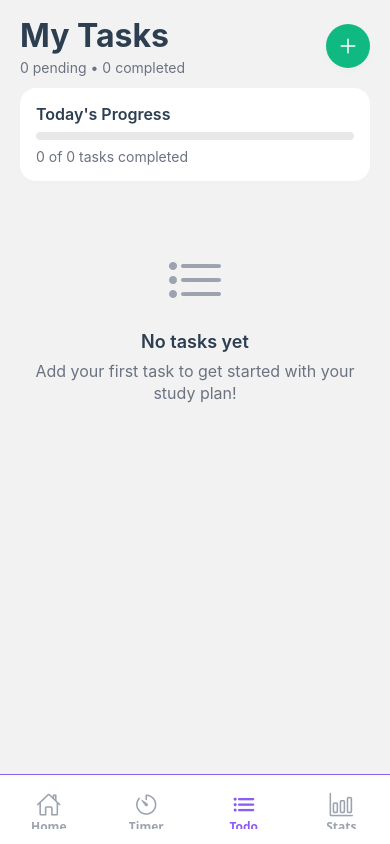
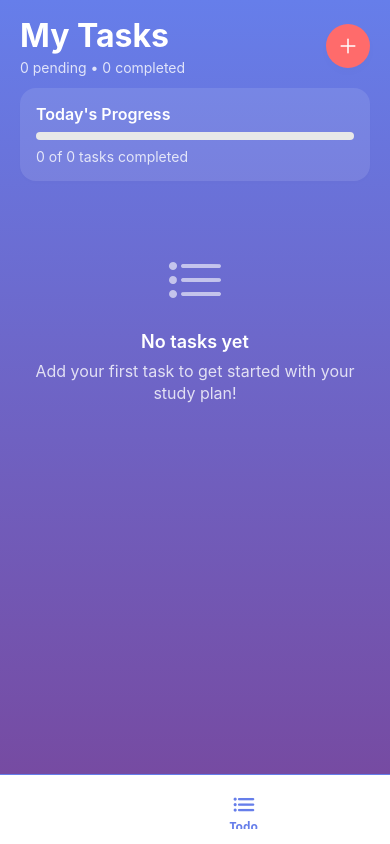
Before and after one commit to Sirius-ashwak/Purr, a React Native app: screen /Todo in a window 390 px wide. Built offline with nearby package versions, Linux system fonts and the light colour scheme.

Commit message:
Fix Timer Start Button and Use Cat with Pumpkin Image

```diff
--- a/package.json
+++ b/package.json
@@ -23,10 +23,10 @@
     "react": "18.2.0",
     "react-dom": "18.2.0",
     "react-native": "0.73.6",
-    "react-native-safe-area-context": "5.4.0",
+    "react-native-svg": "^15.11.2",
+    "react-native-web": "^0.20.0",
     "react-native-screens": "~4.11.1",
-    "react-native-svg": "^15.11.2",
-    "react-native-web": "^0.20.0"
+    "react-native-safe-area-context": "5.4.0"
   },
   "devDependencies": {
     "@babel/core": "^7.25.0",
--- a/src/components/CatWithPumpkinMascot.js
+++ b/src/components/CatWithPumpkinMascot.js
@@ -1,46 +1,16 @@
 import React, { useEffect, useRef } from 'react';
 import { View, StyleSheet, Animated } from 'react-native';
-import Svg, { Circle, Ellipse, Path, Rect, G, Polygon } from 'react-native-svg';
+import LottieView from 'lottie-react-native';
 
 const CatWithPumpkinMascot = () => {
-  // Animation values
-  const bobAnimation = useRef(new Animated.Value(0)).current;
-  const blinkAnimation = useRef(new Animated.Value(1)).current;
+  const animationRef = useRef(null);
   const scaleAnim = useRef(new Animated.Value(1)).current;
 
   useEffect(() => {
-    // Bobbing animation
-    const bobLoop = Animated.loop(
-      Animated.sequence([
-        Animated.timing(bobAnimation, {
-          toValue: 1,
-          duration: 2000,
-          useNativeDriver: true,
-        }),
-        Animated.timing(bobAnimation, {
-          toValue: 0,
-          duration: 2000,
-          useNativeDriver: true,
-        }),
-      ])
-    );
-
-    // Blinking animation
-    const blinkLoop = Animated.loop(
-      Animated.sequence([
-        Animated.delay(3000),
-        Animated.timing(blinkAnimation, {
-          toValue: 0.1,
-          duration: 150,
-          useNativeDriver: true,
-        }),
-        Animated.timing(blinkAnimation, {
-          toValue: 1,
-          duration: 150,
-          useNativeDriver: true,
-        }),
-      ])
-    );
+    // Start the Lottie animation
+    if (animationRef.current) {
+      animationRef.current.play();
+    }
 
     // Gentle breathing animation
     const breathingAnimation = Animated.loop(
@@ -58,21 +28,12 @@
       ])
     );
 
-    bobLoop.start();
-    blinkLoop.start();
     breathingAnimation.start();
 
     return () => {
-      bobLoop.stop();
-      blinkLoop.stop();
       breathingAnimation.stop();
     };
   }, []);
-
-  const bobTransform = bobAnimation.interpolate({
-    inputRange: [0, 1],
-    outputRange: [0, 5],
-  });
 
   return (
     <View style={styles.container}>
@@ -80,75 +41,18 @@
         style={[
           styles.animationContainer,
           {
-            transform: [{ scale: scaleAnim }, { translateY: bobTransform }]
+            transform: [{ scale: scaleAnim }]
           }
         ]}
       >
-        <Svg width={200} height={200} viewBox="0 0 200 200">
-          {/* Pumpkin */}
-          <G transform="translate(100, 140)">
-            <Ellipse cx="0" cy="0" rx="35" ry="30" fill="#FF6B35" />
-            <Path d="M-30 -10 Q-20 -20 -10 -10 Q0 -20 10 -10 Q20 -20 30 -10" stroke="#E55A2B" strokeWidth="2" fill="none" />
-            <Path d="M-20 0 Q-10 -10 0 0 Q10 -10 20 0" stroke="#E55A2B" strokeWidth="2" fill="none" />
-            <Path d="M-15 10 Q0 0 15 10" stroke="#E55A2B" strokeWidth="2" fill="none" />
-            <Rect x="-3" y="-35" width="6" height="8" fill="#4A5D23" />
-          </G>
-
-          {/* Cat Body */}
-          <Ellipse cx="100" cy="110" rx="40" ry="35" fill="#F5F5F5" />
-
-          {/* Cat Head */}
-          <Circle cx="100" cy="70" r="35" fill="#F5F5F5" />
-
-          {/* Cat Ears */}
-          <Path d="M75 45 L85 25 L95 45 Z" fill="#F5F5F5" />
-          <Path d="M105 45 L115 25 L125 45 Z" fill="#F5F5F5" />
-          <Path d="M80 42 L85 32 L90 42 Z" fill="#FFB6C1" />
-          <Path d="M110 42 L115 32 L120 42 Z" fill="#FFB6C1" />
-
-          {/* Eyes with blinking - BLUE EYES */}
-          <Animated.View style={{ opacity: blinkAnimation }}>
-            <Ellipse cx="88" cy="65" rx="6" ry="8" fill="#4A90E2" />
-            <Ellipse cx="112" cy="65" rx="6" ry="8" fill="#4A90E2" />
-            <Circle cx="90" cy="63" r="2" fill="#FFFFFF" />
-            <Circle cx="114" cy="63" r="2" fill="#FFFFFF" />
-          </Animated.View>
-
-          {/* Nose */}
-          <Path d="M100 75 L95 80 L105 80 Z" fill="#FFB6C1" />
-
-          {/* Mouth */}
-          <Path d="M100 82 Q95 86 90 82" stroke="#2C3E50" strokeWidth="2" fill="none" strokeLinecap="round" />
-          <Path d="M100 82 Q105 86 110 82" stroke="#2C3E50" strokeWidth="2" fill="none" strokeLinecap="round" />
-
-          {/* Whiskers */}
-          <Path d="M65 68 L80 70" stroke="#2C3E50" strokeWidth="1.5" strokeLinecap="round" />
-          <Path d="M65 75 L80 75" stroke="#2C3E50" strokeWidth="1.5" strokeLinecap="round" />
-          <Path d="M120 70 L135 68" stroke="#2C3E50" strokeWidth="1.5" strokeLinecap="round" />
-          <Path d="M120 75 L135 75" stroke="#2C3E50" strokeWidth="1.5" strokeLinecap="round" />
-
-          {/* Cat Arms */}
-          <Ellipse cx="70" cy="95" rx="12" ry="20" fill="#F5F5F5" />
-          <Ellipse cx="130" cy="95" rx="12" ry="20" fill="#F5F5F5" />
-
-          {/* Paws */}
-          <Circle cx="68" cy="112" r="8" fill="#F5F5F5" />
-          <Circle cx="132" cy="112" r="8" fill="#F5F5F5" />
-
-          {/* Tail */}
-          <Path d="M140 120 Q160 100 170 80 Q165 75 155 85 Q145 105 135 115" fill="#F5F5F5" />
-
-          {/* Cat Legs */}
-          <Ellipse cx="85" cy="140" rx="8" ry="15" fill="#F5F5F5" />
-          <Ellipse cx="115" cy="140" rx="8" ry="15" fill="#F5F5F5" />
-
-          {/* Cat Paws (feet) */}
-          <Ellipse cx="85" cy="155" rx="10" ry="6" fill="#F5F5F5" />
-          <Ellipse cx="115" cy="155" rx="10" ry="6" fill="#F5F5F5" />
-
-          {/* Chest marking */}
-          <Ellipse cx="100" cy="115" rx="20" ry="25" fill="#FFFFFF" opacity="0.8" />
-        </Svg>
+        <LottieView
+          ref={animationRef}
+          source={require('../../assets/cat-with-pumpkin.json')}
+          style={styles.animation}
+          autoPlay
+          loop
+          speed={0.8}
+        />
       </Animated.View>
     </View>
   );
@@ -165,6 +69,10 @@
     alignItems: 'center',
     justifyContent: 'center',
   },
+  animation: {
+    width: '100%',
+    height: '100%',
+  },
 });
 
 export default CatWithPumpkinMascot;
--- a/src/screens/HomeScreen.js
+++ b/src/screens/HomeScreen.js
@@ -8,17 +8,31 @@
   TouchableOpacity,
   Dimensions,
   ImageBackground,
+  Image,
 } from 'react-native';
 import { Ionicons } from '@expo/vector-icons';
 import { LinearGradient } from 'expo-linear-gradient';
 import { colors, spacing, borderRadius, fontSize, shadows } from '../constants/theme';
 import { useGame } from '../context/GameContext';
-import CatWithPumpkinMascot from '../components/CatWithPumpkinMascot';
 
 const { width } = Dimensions.get('window');
 
 const HomeScreen = () => {
   const { state } = useGame();
+
+  const QuickActionCard = ({ title, icon, color, onPress, count }) => (
+    <TouchableOpacity style={[styles.actionCard, { backgroundColor: color }]} onPress={onPress}>
+      <View style={styles.actionCardContent}>
+        <View style={styles.actionIconContainer}>
+          <Ionicons name={icon} size={24} color={colors.white} />
+        </View>
+        <Text style={styles.actionTitle}>{title}</Text>
+        {count !== undefined && (
+          <Text style={styles.actionCount}>{count}</Text>
+        )}
+      </View>
+    </TouchableOpacity>
+  );
 
   const StatsCard = ({ label, value, icon, color }) => (
     <View style={styles.statsCard}>
@@ -36,7 +50,7 @@
       style={styles.container}
     >
       <SafeAreaView style={styles.safeArea}>
-      <ScrollView showsVerticalScrollIndicator={false}>
+        <ScrollView showsVerticalScrollIndicator={false}>
         {/* Header */}
         <View style={styles.header}>
           <View>
@@ -50,7 +64,11 @@
 
         {/* Cat Mascot with Pumpkin */}
         <View style={styles.mascotContainer}>
-          <CatWithPumpkinMascot />
+          <Image
+            source={require('../../assets/cat-with-pumpkin.json')}
+            style={styles.catImage}
+            resizeMode="contain"
+          />
           <Text style={styles.mascotName}>Whiskers</Text>
           <Text style={styles.mascotStatus}>Ready to study! 🎃</Text>
         </View>
@@ -71,6 +89,37 @@
           </Text>
         </View>
 
+        {/* Quick Actions */}
+        <View style={styles.quickActions}>
+          <Text style={styles.sectionTitle}>Quick Actions</Text>
+          <View style={styles.actionsGrid}>
+            <QuickActionCard
+              title="Focus Timer"
+              icon="timer-outline"
+              color={colors.accent}
+              count="25 min"
+            />
+            <QuickActionCard
+              title="My Tasks"
+              icon="list-outline"
+              color={colors.success}
+              count={state?.productivity?.todaysTasks?.length || 0}
+            />
+            <QuickActionCard
+              title="Garden"
+              icon="leaf-outline"
+              color="#27AE60"
+              count={state?.garden?.plants?.length || 0}
+            />
+            <QuickActionCard
+              title="Collection"
+              icon="heart-outline"
+              color="#E74C3C"
+              count={state?.cats?.collection?.length || 1}
+            />
+          </View>
+        </View>
+
         {/* Stats Overview */}
         <View style={styles.statsSection}>
           <Text style={styles.sectionTitle}>Your Stats</Text>
@@ -79,7 +128,7 @@
               label="Focus Streak"
               value={state?.productivity?.streakCount || 0}
               icon="flame"
-              color={colors.accent}
+              color="#E67E22"
             />
             <StatsCard
               label="Fish Treats"
@@ -133,12 +182,11 @@
   greeting: {
     fontSize: fontSize.xxl,
     fontWeight: '700',
-    color: colors.white,
+    color: colors.textPrimary,
   },
   subtitle: {
     fontSize: fontSize.md,
-    color: colors.white,
-    opacity: 0.9,
+    color: colors.textSecondary,
     marginTop: 2,
   },
   profileButton: {
@@ -148,49 +196,87 @@
     alignItems: 'center',
     paddingVertical: spacing.xl,
   },
+  catImage: {
+    width: 200,
+    height: 200,
+  },
   mascotName: {
     fontSize: fontSize.lg,
     fontWeight: '600',
-    color: colors.white,
+    color: colors.textPrimary,
     marginTop: spacing.md,
   },
   mascotStatus: {
     fontSize: fontSize.sm,
-    color: colors.white,
-    opacity: 0.8,
+    color: colors.textSecondary,
     marginTop: spacing.xs,
   },
   progressSection: {
-    backgroundColor: 'rgba(255, 255, 255, 0.1)',
-    borderRadius: borderRadius.lg,
     paddingHorizontal: spacing.xl,
-    paddingVertical: spacing.lg,
-    marginHorizontal: spacing.xl,
     marginBottom: spacing.xl,
   },
   sectionTitle: {
     fontSize: fontSize.lg,
     fontWeight: '600',
-    color: colors.white,
+    color: colors.textPrimary,
     marginBottom: spacing.md,
   },
   progressBar: {
     height: 12,
-    backgroundColor: 'rgba(255, 255, 255, 0.2)',
+    backgroundColor: colors.progressBackground,
     borderRadius: 6,
     overflow: 'hidden',
     marginBottom: spacing.sm,
   },
   progressFill: {
     height: '100%',
-    backgroundColor: colors.accent,
+    backgroundColor: colors.progressGreen,
     borderRadius: 6,
   },
   progressText: {
     fontSize: fontSize.sm,
+    color: colors.textSecondary,
+    textAlign: 'center',
+  },
+  quickActions: {
+    paddingHorizontal: spacing.xl,
+    marginBottom: spacing.xl,
+  },
+  actionsGrid: {
+    flexDirection: 'row',
+    flexWrap: 'wrap',
+    justifyContent: 'space-between',
+  },
+  actionCard: {
+    width: (width - spacing.xl * 2 - spacing.md) / 2,
+    borderRadius: borderRadius.lg,
+    padding: spacing.lg,
+    marginBottom: spacing.md,
+    ...shadows.medium,
+  },
+  actionCardContent: {
+    alignItems: 'center',
+  },
+  actionIconContainer: {
+    width: 50,
+    height: 50,
+    borderRadius: 25,
+    backgroundColor: 'rgba(255, 255, 255, 0.2)',
+    justifyContent: 'center',
+    alignItems: 'center',
+    marginBottom: spacing.sm,
+  },
+  actionTitle: {
+    fontSize: fontSize.md,
+    fontWeight: '600',
     color: colors.white,
-    opacity: 0.9,
     textAlign: 'center',
+    marginBottom: spacing.xs,
+  },
+  actionCount: {
+    fontSize: fontSize.sm,
+    color: colors.white,
+    opacity: 0.8,
   },
   statsSection: {
     paddingHorizontal: spacing.xl,
@@ -203,11 +289,12 @@
   },
   statsCard: {
     width: (width - spacing.xl * 2 - spacing.md) / 2,
-    backgroundColor: 'rgba(255, 255, 255, 0.15)',
+    backgroundColor: colors.surface,
     borderRadius: borderRadius.md,
     padding: spacing.lg,
     alignItems: 'center',
     marginBottom: spacing.md,
+    ...shadows.small,
   },
   statsIcon: {
     width: 40,
@@ -220,21 +307,21 @@
   statsValue: {
     fontSize: fontSize.xl,
     fontWeight: '700',
-    color: colors.white,
+    color: colors.textPrimary,
     marginBottom: spacing.xs,
   },
   statsLabel: {
     fontSize: fontSize.sm,
-    color: colors.white,
-    opacity: 0.8,
+    color: colors.textSecondary,
     textAlign: 'center',
   },
   motivationCard: {
-    backgroundColor: 'rgba(255, 255, 255, 0.1)',
+    backgroundColor: colors.primaryLight,
     borderRadius: borderRadius.lg,
     padding: spacing.xl,
     marginHorizontal: spacing.xl,
     marginBottom: spacing.xl,
+    ...shadows.medium,
   },
   motivationTitle: {
     fontSize: fontSize.lg,
--- a/src/screens/StatsScreen.js
+++ b/src/screens/StatsScreen.js
@@ -8,6 +8,7 @@
   Dimensions,
 } from 'react-native';
 import { Ionicons } from '@expo/vector-icons';
+import { LinearGradient } from 'expo-linear-gradient';
 import { colors, spacing, borderRadius, fontSize, shadows } from '../constants/theme';
 import { useGame } from '../context/GameContext';
 
@@ -90,7 +91,11 @@
   }) || [];
 
   return (
-    <SafeAreaView style={styles.container}>
+    <LinearGradient
+      colors={['#667eea', '#764ba2']}
+      style={styles.container}
+    >
+      <SafeAreaView style={styles.safeArea}>
       <ScrollView showsVerticalScrollIndicator={false}>
         {/* Header */}
         <View style={styles.header}>
@@ -229,14 +234,17 @@
           </View>
         </View>
       </ScrollView>
-    </SafeAreaView>
+      </SafeAreaView>
+    </LinearGradient>
   );
 };
 
 const styles = StyleSheet.create({
   container: {
     flex: 1,
-    backgroundColor: colors.background,
+  },
+  safeArea: {
+    flex: 1,
   },
   header: {
     paddingHorizontal: spacing.xl,
--- a/src/screens/TimerScreen.js
+++ b/src/screens/TimerScreen.js
@@ -9,6 +9,7 @@
   Alert,
 } from 'react-native';
 import { Ionicons } from '@expo/vector-icons';
+import { LinearGradient } from 'expo-linear-gradient';
 import { colors, spacing, borderRadius, fontSize, shadows } from '../constants/theme';
 import { useGame } from '../context/GameContext';
 
@@ -61,12 +62,10 @@
   };
 
   const pauseTimer = () => {
-    setIsRunning(true);
     setIsPaused(true);
   };
 
   const resumeTimer = () => {
-    setIsRunning(true);
     setIsPaused(false);
   };
 
@@ -132,7 +131,11 @@
   );
 
   return (
-    <SafeAreaView style={styles.container}>
+    <LinearGradient
+      colors={['#667eea', '#764ba2']}
+      style={styles.container}
+    >
+      <SafeAreaView style={styles.safeArea}>
       <View style={styles.header}>
         <Text style={styles.title}>Focus Timer</Text>
         <Text style={styles.subtitle}>Stay focused and earn rewards!</Text>
@@ -196,7 +199,11 @@
       {/* Control Buttons */}
       <View style={styles.controlButtons}>
         {!isRunning ? (
-          <TouchableOpacity style={styles.startButton} onPress={startTimer}>
+          <TouchableOpacity
+            style={styles.startButton}
+            onPress={startTimer}
+            activeOpacity={0.8}
+          >
             <Ionicons name="play" size={24} color={colors.white} />
             <Text style={styles.startButtonText}>Start Focus</Text>
           </TouchableOpacity>
@@ -229,14 +236,17 @@
           • Stay hydrated!
         </Text>
       </View>
-    </SafeAreaView>
+      </SafeAreaView>
+    </LinearGradient>
   );
 };
 
 const styles = StyleSheet.create({
   container: {
     flex: 1,
-    backgroundColor: colors.background,
+  },
+  safeArea: {
+    flex: 1,
   },
   header: {
     alignItems: 'center',
--- a/src/screens/TodoScreen.js
+++ b/src/screens/TodoScreen.js
@@ -11,32 +11,23 @@
   Modal,
 } from 'react-native';
 import { Ionicons } from '@expo/vector-icons';
+import { LinearGradient } from 'expo-linear-gradient';
 import { colors, spacing, borderRadius, fontSize, shadows } from '../constants/theme';
 import { useGame } from '../context/GameContext';
 
 const TodoScreen = () => {
   const { state, addTask, completeTask } = useGame();
   const [showAddModal, setShowAddModal] = useState(false);
-  const [showSubjectModal, setShowSubjectModal] = useState(false);
   const [newTaskTitle, setNewTaskTitle] = useState('');
   const [newTaskSubject, setNewTaskSubject] = useState('General');
   const [newTaskPriority, setNewTaskPriority] = useState('medium');
-  const [customSubjects, setCustomSubjects] = useState(['General', 'Math', 'Science', 'Language', 'History', 'Art']);
-  const [newSubject, setNewSubject] = useState('');
 
+  const subjects = ['General', 'Math', 'Science', 'Language', 'History', 'Art'];
   const priorities = [
     { key: 'low', label: 'Low', color: colors.success },
     { key: 'medium', label: 'Medium', color: colors.warning },
     { key: 'high', label: 'High', color: colors.danger },
   ];
-
-  const addCustomSubject = () => {
-    if (newSubject.trim() && !customSubjects.includes(newSubject.trim())) {
-      setCustomSubjects([...customSubjects, newSubject.trim()]);
-      setNewSubject('');
-      setShowSubjectModal(false);
-    }
-  };
 
   const handleAddTask = () => {
     if (newTaskTitle.trim()) {
@@ -53,7 +44,18 @@
   };
 
   const handleCompleteTask = (taskId) => {
-    completeTask(taskId);
+    Alert.alert(
+      'Complete Task',
+      'Mark this task as completed?',
+      [
+        { text: 'Cancel', style: 'cancel' },
+        {
+          text: 'Complete',
+          onPress: () => completeTask(taskId),
+          style: 'default'
+        },
+      ]
+    );
   };
 
   const getPriorityColor = (priority) => {
@@ -114,7 +116,11 @@
   const pendingTasks = state.productivity.todaysTasks.filter(task => !task.completed);
 
   return (
-    <SafeAreaView style={styles.container}>
+    <LinearGradient
+      colors={['#667eea', '#764ba2']}
+      style={styles.container}
+    >
+      <SafeAreaView style={styles.safeArea}>
       {/* Header */}
       <View style={styles.header}>
         <View>
@@ -219,7 +225,7 @@
             <View style={styles.inputGroup}>
               <Text style={styles.inputLabel}>Subject</Text>
               <View style={styles.optionsGrid}>
-                {customSubjects.map((subject) => (
+                {subjects.map((subject) => (
                   <TouchableOpacity
                     key={subject}
                     style={[
@@ -241,13 +247,6 @@
                     </Text>
                   </TouchableOpacity>
                 ))}
-                <TouchableOpacity
-                  style={styles.addSubjectButton}
-                  onPress={() => setShowSubjectModal(true)}
-                >
-                  <Ionicons name="add" size={16} color={colors.accent} />
-                  <Text style={styles.addSubjectText}>Add Subject</Text>
-                </TouchableOpacity>
               </View>
             </View>
 
@@ -278,47 +277,17 @@
           </View>
         </SafeAreaView>
       </Modal>
-
-      {/* Add Subject Modal */}
-      <Modal
-        visible={showSubjectModal}
-        animationType="slide"
-        presentationStyle="pageSheet"
-      >
-        <SafeAreaView style={styles.modalContainer}>
-          <View style={styles.modalHeader}>
-            <TouchableOpacity onPress={() => setShowSubjectModal(false)}>
-              <Text style={styles.modalCancel}>Cancel</Text>
-            </TouchableOpacity>
-            <Text style={styles.modalTitle}>Add New Subject</Text>
-            <TouchableOpacity onPress={addCustomSubject}>
-              <Text style={styles.modalSave}>Add</Text>
-            </TouchableOpacity>
-          </View>
-
-          <View style={styles.modalContent}>
-            <View style={styles.inputGroup}>
-              <Text style={styles.inputLabel}>Subject Name</Text>
-              <TextInput
-                style={styles.textInput}
-                value={newSubject}
-                onChangeText={setNewSubject}
-                placeholder="Enter subject name..."
-                placeholderTextColor={colors.textMuted}
-                autoFocus
-              />
-            </View>
-          </View>
-        </SafeAreaView>
-      </Modal>
-    </SafeAreaView>
+      </SafeAreaView>
+    </LinearGradient>
   );
 };
 
 const styles = StyleSheet.create({
   container: {
     flex: 1,
-    backgroundColor: colors.background,
+  },
+  safeArea: {
+    flex: 1,
   },
   header: {
     flexDirection: 'row',
@@ -565,23 +534,6 @@
     fontSize: fontSize.sm,
     fontWeight: '600',
   },
-  addSubjectButton: {
-    flexDirection: 'row',
-    alignItems: 'center',
-    backgroundColor: colors.surface,
-    borderRadius: borderRadius.sm,
-    paddingVertical: spacing.sm,
-    paddingHorizontal: spacing.md,
-    borderWidth: 2,
-    borderColor: colors.accent,
-    borderStyle: 'dashed',
-  },
-  addSubjectText: {
-    fontSize: fontSize.sm,
-    color: colors.accent,
-    marginLeft: spacing.xs,
-    fontWeight: '600',
-  },
 });
 
 export default TodoScreen;
```
Also changed, not shown: src/constants/theme.js (+16 -17 lines), assets/image copy.png (added).
